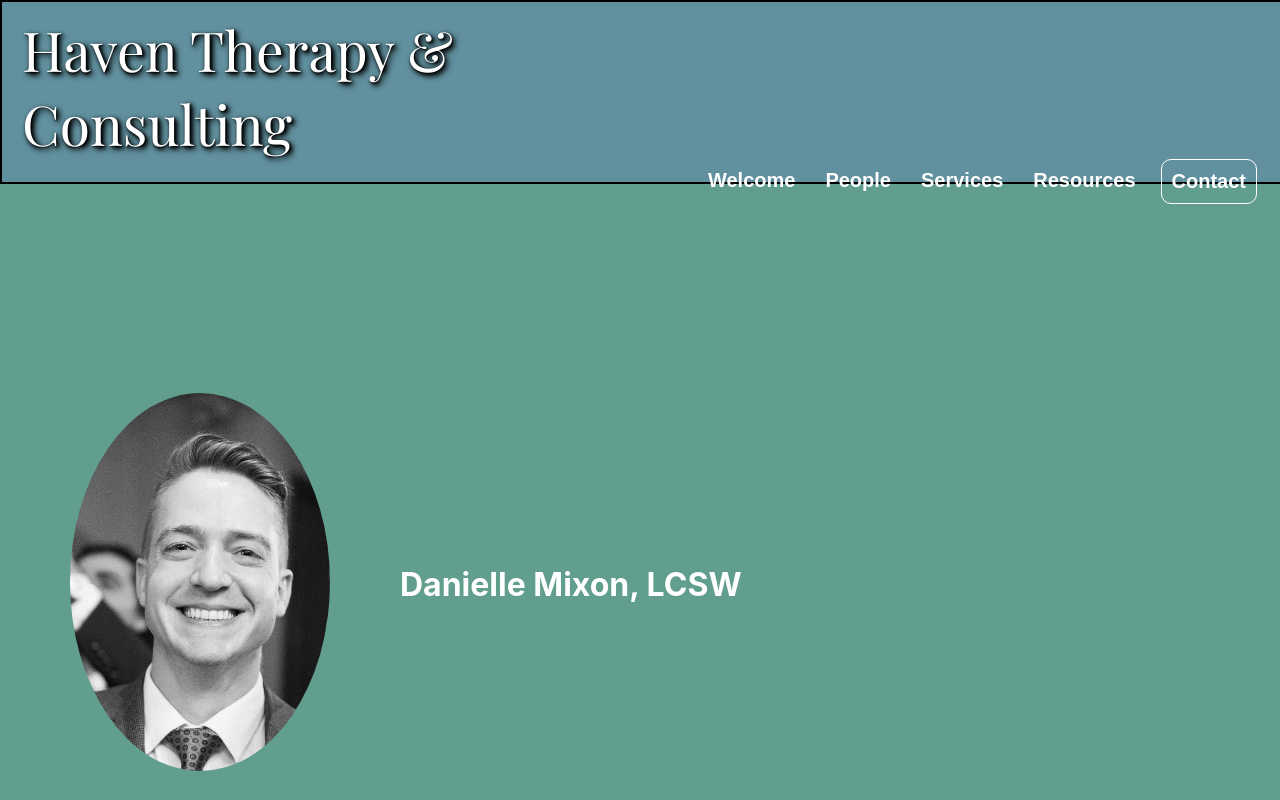
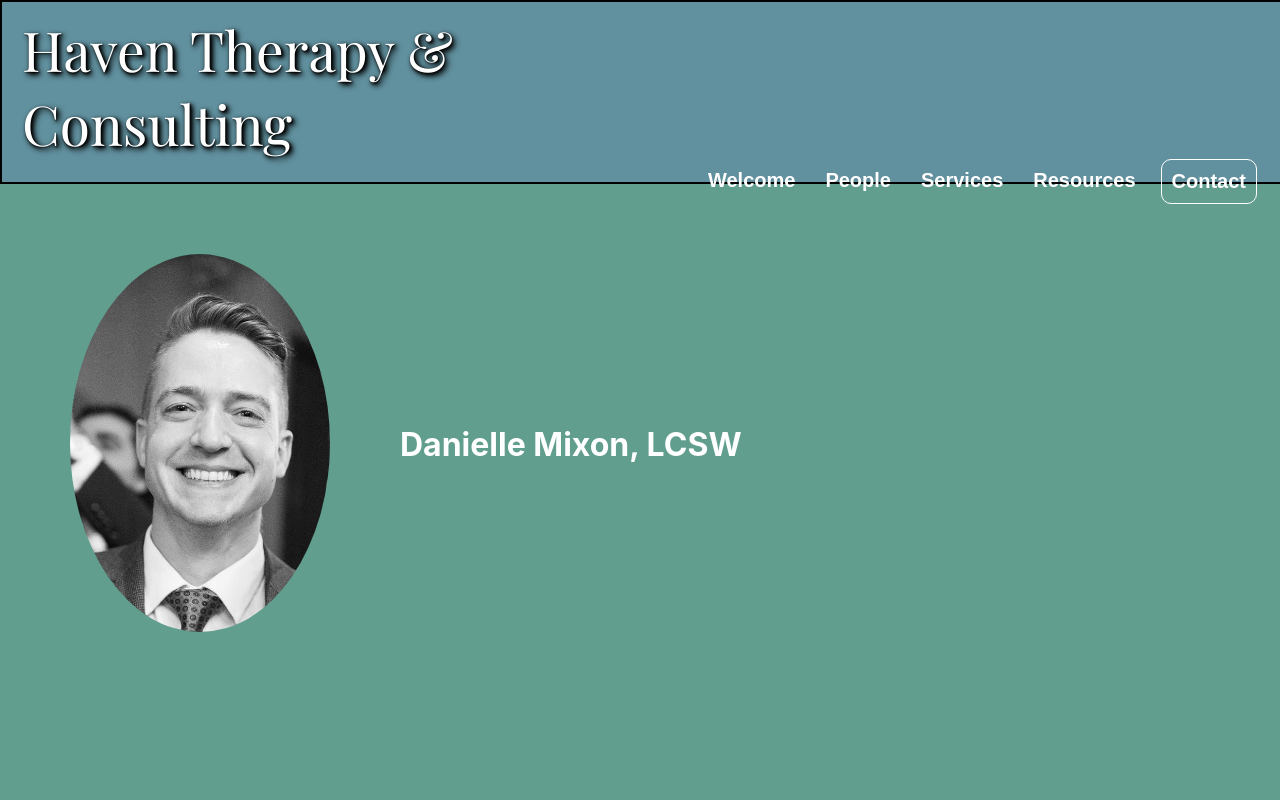
Before and after one commit to bowdumb/dmixon, a React (Create React App) app in the folder dmixon-business/: page /People in a window 1280 px wide. Shown: the top 800 px of the page. Built offline with nearby package versions, Linux system fonts and the light colour scheme; a web font is replaced by a local one.

Commit message:
Added link to People page for Danielle's bio as well as appropriate routing in the App.js file.

```diff
--- a/dmixon-business/src/App.js
+++ b/dmixon-business/src/App.js
@@ -2,6 +2,7 @@ import React, { useEffect } from 'react';
 import { BrowserRouter as Router, Route, Routes } from 'react-router-dom';
 import Navbar from './components/Navbar';
 import People from './components/People';
+import DanielleBio from './components/DanielleBio';
 import Contact from './components/Contact';
 import Footer from './components/Footer';
 import Individuals from './components/Individuals';
@@ -28,6 +29,7 @@ function App() {
           <Route path="Organizations" element={<Organizations />} />
           <Route path="People" element={<People />} />
           <Route path="Resources" element={<Resources />} />
+          <Route path="DanielleBio" element={<DanielleBio />} />
         </Routes>
         <Footer />
       </div>
--- a/dmixon-business/src/components/People.js
+++ b/dmixon-business/src/components/People.js
@@ -1,11 +1,13 @@
 import React from 'react';
+import { Link } from 'react-router-dom';
 import '../styles/People.css';
 import BodyContent from './BodyContent';
 
 
-function People () {
+function People() {
     return (
         <BodyContent>
+            <Link to="/DanielleBio" className="link-container">
                 <div className="danielle-bio-container">
                     <div className="danielle-bio-headshot">
                         <img src="assets/placeholder.jpeg" alt="Danielle's headshot" className="people-headshots" />
@@ -14,7 +16,7 @@ function People () {
                         <h1>Danielle Mixon, LCSW</h1>
                     </div>
                 </div>
-
+            </Link>
         </BodyContent>
     );
 };
--- a/dmixon-business/src/styles/People.css
+++ b/dmixon-business/src/styles/People.css
@@ -11,3 +11,9 @@
     padding: 30px;
     border-radius: 70%;
 }
+
+.link-container {
+    text-decoration: none;
+    color: inherit;
+    display: block;
+}
```
Lines whose indentation alone changed are shown as unchanged.
